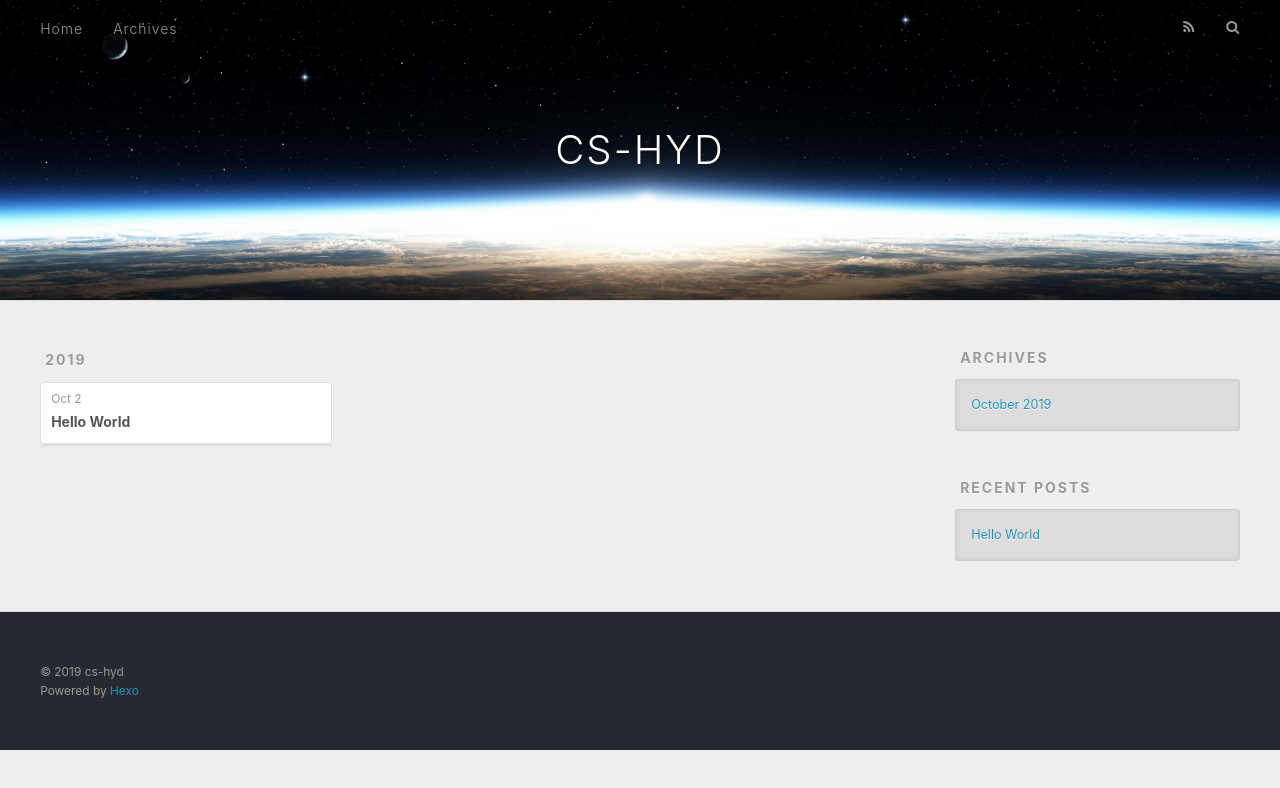
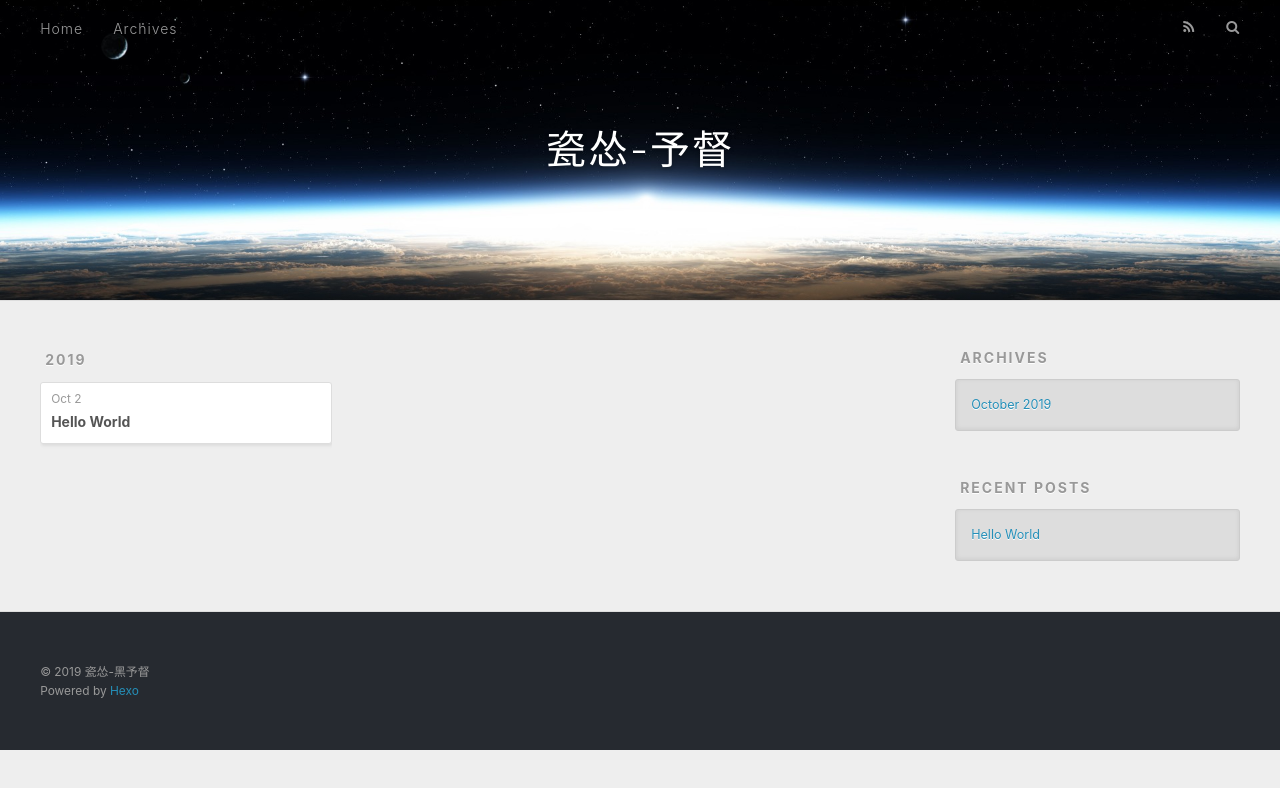
Before and after one commit to HYD-CS/HYD-CS.github.io, a plain HTML site: page archives/2019/10/index.html in a window 1280 px wide. Drawn offline with nearby package versions, Linux system fonts and the light colour scheme.

Commit message:
Site updated: 2019-10-02 12:27:00

```diff
--- a/archives/2019/10/index.html
+++ b/archives/2019/10/index.html
@@ -5,17 +5,17 @@
 
 
 
-  <title>Archives: 2019/10 | CS-HYD</title>
+  <title>Archives: 2019/10 | 瓷怂-予督</title>
   <meta name="viewport" content="width=device-width, initial-scale=1, maximum-scale=1">
   <meta property="og:type" content="website">
-<meta property="og:title" content="CS-HYD">
+<meta property="og:title" content="瓷怂-予督">
 <meta property="og:url" content="https://HYD-CS/HYD-CS.github.io/archives/2019/10/index.html">
-<meta property="og:site_name" content="CS-HYD">
+<meta property="og:site_name" content="瓷怂-予督">
 <meta property="og:locale" content="default">
 <meta name="twitter:card" content="summary">
-<meta name="twitter:title" content="CS-HYD">
+<meta name="twitter:title" content="瓷怂-予督">
 
-    <link rel="alternate" href="/atom.xml" title="CS-HYD" type="application/atom+xml">
+    <link rel="alternate" href="/atom.xml" title="瓷怂-予督" type="application/atom+xml">
 
 
     <link rel="icon" href="/favicon.png">
@@ -34,7 +34,7 @@
   <div id="header-outer" class="outer">
     <div id="header-title" class="inner">
       <h1 id="logo-wrap">
-        <a href="/" id="logo">CS-HYD</a>
+        <a href="/" id="logo">瓷怂-予督</a>
       </h1>
 
     </div>
@@ -139,7 +139,7 @@
 
   <div class="outer">
     <div id="footer-info" class="inner">
-      &copy; 2019 cs-hyd<br>
+      &copy; 2019 瓷怂-黑予督<br>
       Powered by <a href="http://hexo.io/" target="_blank">Hexo</a>
     </div>
   </div>
```
Also changed, not shown: 2019/10/02/hello-world/index.html (+6 -6 lines), archives/2019/index.html (+7 -7 lines), archives/index.html (+7 -7 lines), index.html (+8 -8 lines).
